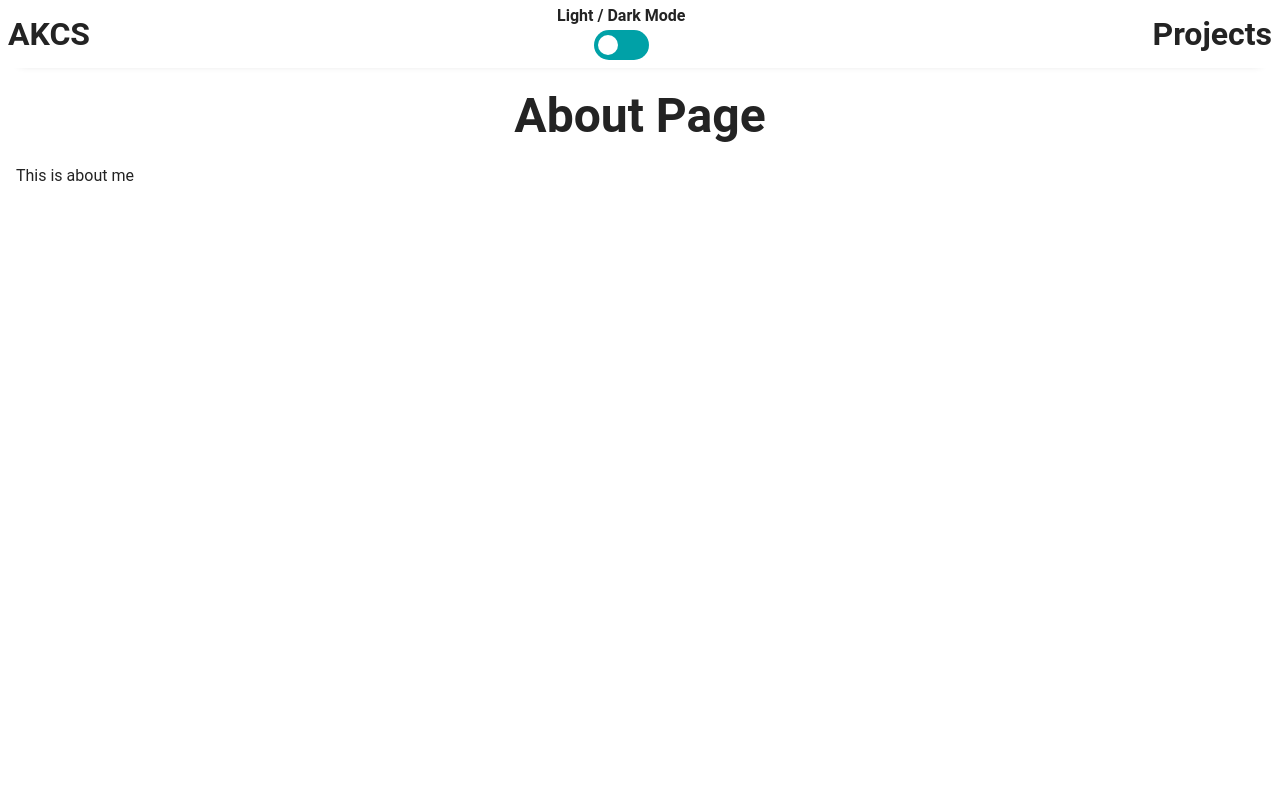
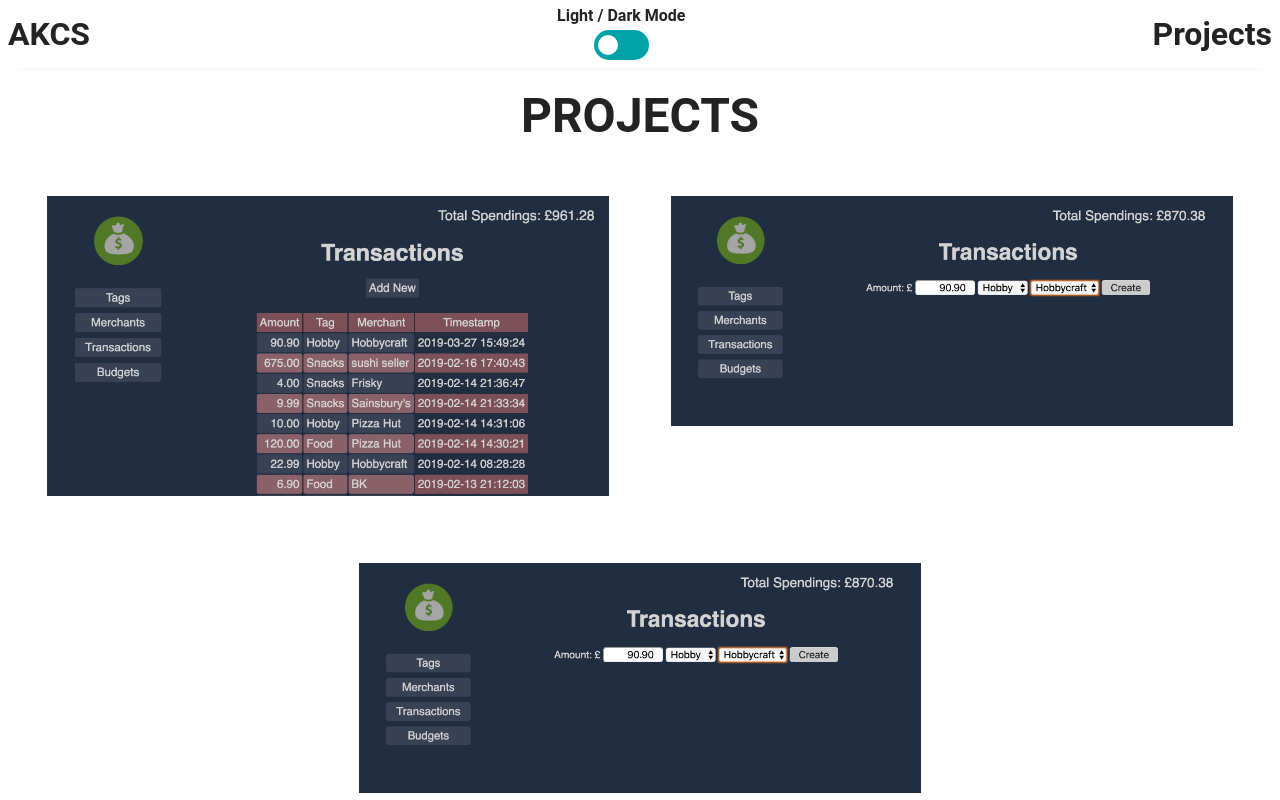
Before and after one commit to akcshing/alex-portfolio, a React (Create React App) app: page /about in a window 1280 px wide. Shown: the top 800 px of the page. Built offline with nearby package versions, Linux system fonts and the light colour scheme.

Commit message:
Add scroll feature and project tiles

```diff
--- a/package.json
+++ b/package.json
@@ -9,7 +9,8 @@
 		"react": "^16.8.6",
 		"react-dom": "^16.8.6",
 		"react-router-dom": "^5.0.0",
-	"react-scripts": "3.0.1"
+		"react-scripts": "3.0.1",
+		"react-scroll": "^1.7.11"
 	},
 	"scripts": {
 		"start": "node server.js",
--- a/src/components/NavBar.js
+++ b/src/components/NavBar.js
@@ -1,26 +1,27 @@
 import React from "react";
-import { Link } from "react-router-dom";
-
+// import { Link } from "react-router-dom";
+import { Link, Element , Events, animateScroll as scroll, scrollSpy, scroller } from 'react-scroll'
 
 
 const NavBar = (props) => {
-
 	return (
 		<div className="navbar">
-			<Link to="/">
-				<a href="/" className="home-link">AKCS</a>
+
+			<Link activeClass="active" to="home" spy={true} smooth={true} offset={50} duration={500} onSetActive={props.handleSetActive}>
+				AKCS
 			</Link>
+
 			<div className="toggle-container">
 				<span>Light / Dark Mode</span>
 				<input className="container_toggle" type="checkbox" id="switch" name="mode" />
 				<label htmlFor="switch">Toggle</label>
 			</div>
+
 			<ul className="navbar-list">
-				{/* <li className="navbar-item">
-					<Link to="/about">About</Link>
-				</li> */}
 				<li className="navbar-item">
-					<Link to="/projects">Projects</Link>
+					<Link activeClass="active" to="projects" spy={true} smooth={true} offset={-96} duration={500} onSetActive={props.handleSetActive}>
+						Projects
+					</Link>
 				</li>
 			</ul>
 
--- /dev/null
+++ b/src/components/Tile.js
@@ -0,0 +1,16 @@
+import React from "react";
+
+const Tile = (props) => (
+
+	<div className="tile-container">
+		<img alt={props.bgImgAlt} src={props.bgImg}></img>
+		<div className="tile-overlay">
+			<h4 className="tile-title">{props.title}</h4>
+			<h5 className="tile-info">{props.info}</h5>
+			{/* <button className="button-learn-more">LEARN MORE</button> */}
+		</div>
+	</div>
+
+)
+
+export default Tile;
--- a/src/containers/App/App.js
+++ b/src/containers/App/App.js
@@ -1,22 +1,57 @@
-import React from 'react';
+import React, { Component } from "react";
 import {BrowserRouter as Router, Route, Switch} from "react-router-dom";
+import { Link, Element , Events, animateScroll as scroll, scrollSpy, scroller } from 'react-scroll'
 import NavBar from "../../components/NavBar"
 import Home from "../Home/Home"
 import About from "../About/About"
 import Projects from "../Projects/Projects"
 
-const App = () => {
+class App extends Component {
+	constructor(props) {
+		super(props);
+		this.state = {
+			selected: null
+		}
+		this.handleSetActive = this.handleSetActive.bind(this);
+	}
+
+	componentDidMount() {
+		Events.scrollEvent.register('begin', function(to, element) {
+			console.log("begin", arguments);
+		});
+
+		Events.scrollEvent.register('end', function(to, element) {
+			console.log("end", arguments);
+		});
+
+		scrollSpy.update();
+	}
+
+	componentWillUnmount() {
+		Events.scrollEvent.remove('begin');
+		Events.scrollEvent.remove('end');
+	}
+
+	handleSetActive(to) {
+		console.log(to);
+	}
+
+	render() {
 		return (
 			<Router>
 				<header className="page-container">
-				<NavBar />
+					<NavBar onSetActive={this.handleSetActive} />
 				</header>
 				<main className="page-container">
-				<Switch>
+					{/* <Switch> */}
+					<Element name="home" className="element">
 						<Route exact path = "/" component = {Home}/>
-					<Route exact path = "/about" component = {About}/>
-					<Route exact path = "/projects" component = {Projects}/>
-				</Switch>
+					</Element>
+					{/* <Route exact path = "/about" component = {About}/> */}
+					<Element name="projects" className="element">
+						<Projects />
+					</Element>
+					{/* </Switch> */}
 				</main>
 				<footer className="page-container">
 					<span>© Alex Shing 2019</span>
@@ -25,4 +60,7 @@ const App = () => {
 		);
 	}
 
+}
+
+
 export default App;
--- a/src/containers/Home/Home.js
+++ b/src/containers/Home/Home.js
@@ -53,9 +53,11 @@ class HomeContainer extends Component {
 		this.setState(
 			{
 				selected: chosen,
-			}, () => {
+			}
+			, () => {
 				this.scrollToMyRef();
-			})
+			}
+		)
 	}
 
 	render() {
--- /dev/null
+++ b/src/containers/Projects/ProjectTiles.js
@@ -0,0 +1,44 @@
+import React, { Component } from "react";
+import Tile from "../../components/Tile";
+import transactions from "../../images/transactions.png";
+import newtransaction from "../../images/newtransaction.png";
+
+const projects = [
+	{
+		title: "Spending Tracker",
+		bgImg: transactions,
+		bgImgAlt: "Spending Tracker",
+		info: "Ruby | Sinatra | PostgreSQL"
+	},
+	{
+		title: "CO2 Footprint Tracker",
+		bgImg: newtransaction,
+		bgImgAlt: "CO2 Footprint Tracker",
+		info: "JS | NodeJS | MongoDB"
+	},
+	{
+		title: "CO2 Footprint Tracker",
+		bgImg: newtransaction,
+		bgImgAlt: "CO2 Footprint Tracker",
+		info: "JS | NodeJS | MongoDB"
+	}
+]
+
+const projectTiles = projects.map((project) => {
+	console.log(project)
+	return <Tile key={project.title} bgImg={project.bgImg} bgImgAlt={project.bgImgAlt} title={project.title} info={project.info} />
+});
+
+console.log(projectTiles)
+
+class ProjectTiles extends Component {
+	render() {
+		return (
+			<div className="project-tiles-container">
+				{projectTiles}
+			</div>
+		)
+	}
+}
+
+export default ProjectTiles;
--- a/src/containers/Projects/Projects.js
+++ b/src/containers/Projects/Projects.js
@@ -1,10 +1,14 @@
 import React from "react";
 import transactions from "../../images/transactions.png";
 import newtransaction from "../../images/newtransaction.png";
+import ProjectTiles from "./ProjectTiles";
 
 const Projects = (props) => (
 	<div className="content-container">
 		<h1>PROJECTS</h1>
+
+		<ProjectTiles />
+
 		<div className="project-container">
 			<div className="project-images">
 				<img alt="transactions" src={transactions}></img>
--- a/src/scss/components/navbar.scss
+++ b/src/scss/components/navbar.scss
@@ -20,6 +20,7 @@
 		display: flex;
 			flex-direction: column;
 			justify-content: center;
+		cursor: pointer;
 		@media only screen and (max-width: 768px) {
 			font-size: 1.25rem;
 		}
--- /dev/null
+++ b/src/scss/components/tile.scss
@@ -0,0 +1,45 @@
+.project-tiles-container{
+	display: flex;
+	flex-wrap: wrap;
+
+	.tile-container{
+		width: 45%;
+		height: 100%;
+		margin: 2rem auto;
+		position: relative;
+
+		h4, h5, button {
+			visibility: hidden;
+			position: absolute;
+			left: 50%;
+			transform: translate(-50%, -50%);
+		}
+
+		h4 {
+			top: 40%;
+		}
+		h5 {
+			top: 60%;
+		}
+		button {
+			top: 80%;
+		}
+		img {
+			width: 100%;
+		}
+
+		&:hover {
+			img {
+				transition: 0.5s ease;
+				opacity: 0.2;
+			}
+
+			h4, h5, button {
+				visibility: visible;
+			}
+
+			cursor: pointer;
+		}
+
+	}
+}
--- a/src/scss/main.scss
+++ b/src/scss/main.scss
@@ -5,5 +5,6 @@
 @import './containers/App';
 @import 'lightdarkmode';
 @import './components/navbar';
+@import './components/tile';
 @import './containers/home';
 @import './containers/projects';
```
Also changed, not shown: src/scss/containers/home.scss (line endings or trailing spaces), 1 other file (tests, documents, lock files or other folders). Lines whose indentation alone changed are shown as unchanged.
